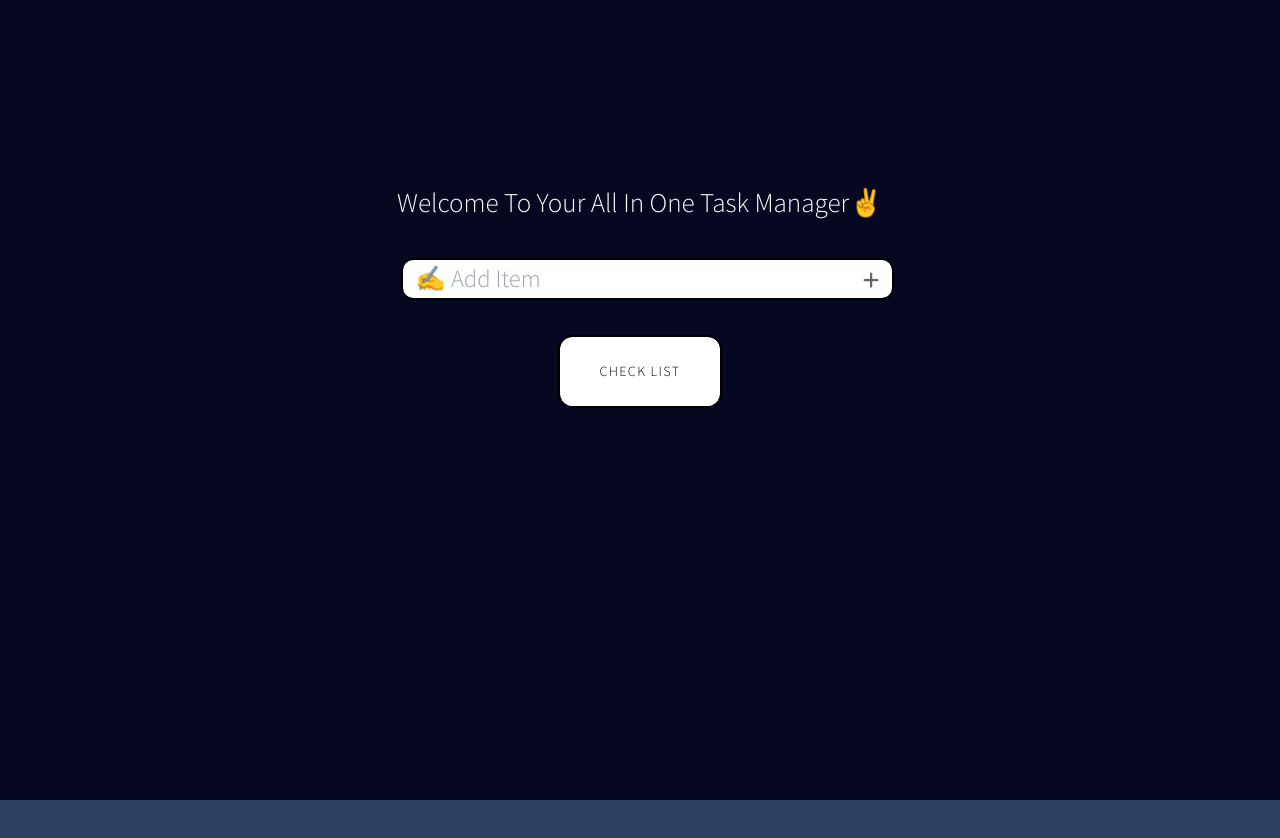
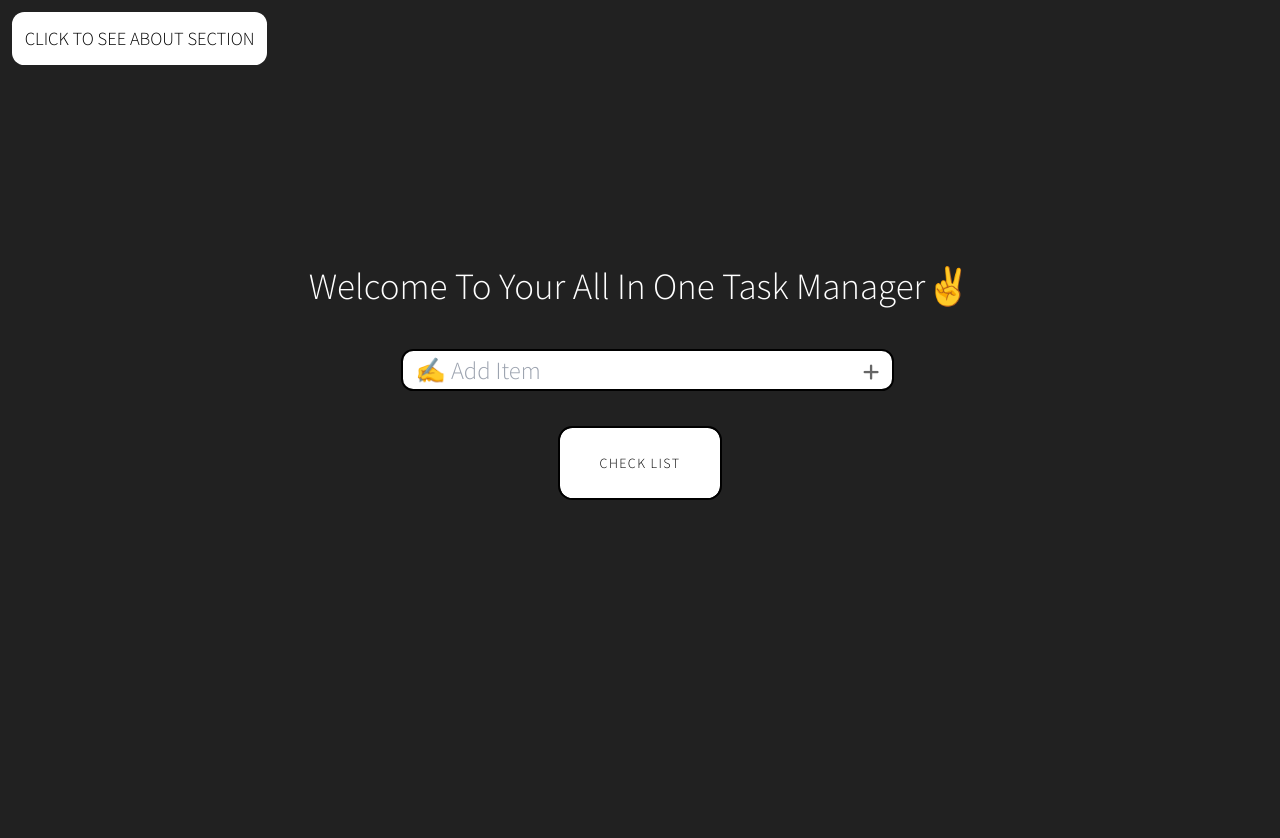
Before and after one commit to AdityaGoel0320/ReactJs-Todo-App, a React (Create React App) app: page / in a window 1280 px wide. Shown: the top 838 px of the page. Before the commit the page ends 800 px from the top, so only its background shows below. Built offline with nearby package versions, Linux system fonts and the light colour scheme.

Commit message:
added about section in code

```diff
--- a/src/App.css
+++ b/src/App.css
@@ -15,7 +15,8 @@ html {
 
 .main-div {
   min-height: 100vh;
-  background: #060822;
+  /* background: #060822; */
+  background: #212121;
   display: flex;
   justify-content: center;
   /* align-items: center; */
@@ -33,7 +34,7 @@ html {
 
 .child-div figure figcaption {
   color: #fff;
-  font-size: 2.2rem;
+  font-size: 3rem;
   padding-top: 2rem;
   text-transform: capitalize;
 }
@@ -224,14 +225,19 @@ input:focus {
 
 
 
-.z{
-  background-color: black;
-  color: white;
-  border: 1px solid #eee;
-  display: inline-block;
+.div{
+  display: flex;
+  align-items: center;
+  justify-content: center;
+  text-align: center;
+  padding: 1rem;
+  margin: 1rem;
+  text-transform: uppercase;
+  font-size: 1.5rem;
+  background-color: white;
+  color: black;
+  width: fit-content;
 }
-
-
 
 .class{
   display: none;
--- a/src/App.js
+++ b/src/App.js
@@ -101,26 +101,29 @@ function App() {
 
   }, [items])
 
+  let fnc = () => {
+    let x = document.getElementById("id")
+    let text = document.getElementById("btn")
 
-  // let fnc = () => {
-  //   let x = document.getElementById("id")
-  //   // x.style.display = "inline";
+    if (x.classList.contains("class")) {
+      x.classList.remove("class");
+      text.innerText = "Click to Close About Section"
 
+    }
+    else {
+      x.classList.add("class");
+      text.innerText = "Click to See About Section"
 
-  //   if(x.classList.contains("class")) {
-  //       x.classList.remove("class");
-  //   }
-  //   else {
-  //       x.classList.add("class");
-  //   }
-  // }
+    }
+  }
+
   return (
     <>
-      {/* <button className='z' onClick={fnc}>About this Project</button>
+         <button id='btn' className='div' onClick={fnc}>Click to See About Section</button>
       <div id='id' className="class">
+        <About />
+      </div>
 
-        <About />
-      </div> */}
       <div className="main-div">
         <div className="child-div">
           <figure>
--- a/src/Components/About.js
+++ b/src/Components/About.js
@@ -3,47 +3,61 @@ import "./about.css"
 const About = () => {
   return (
     <>
-      <div className='m-12 flex items-center justify-center flex-col gap-12'>
-        <header className='flex items-center justify-center flex-col gap-3 m-12 mb-24'>
+    <div className='about_container'>
+        <header className=''>
             <h1 className='heading'>About This Website</h1>
-          <h2>Hi there! I'm <span className='name'>Aditya Goel</span>, and I proudly present my React.js project.</h2>
+            <h3>Hi there! I'm <span className='name'>Aditya Goel</span>, and I proudly present my React.js project.</h3>
         </header>
-        <main className='flex items-center justify-center flex-col gap-3'>
-          <section className='flex  justify-center flex-col gap-3'>
-            <h2 className='sub_heading'>About the Project</h2>
-            <h3>Welcome to my React.js project! This application showcases my skills in React.js development, bringing you a dynamic and interactive user experience.</h3>
-            <h3>In this project, I've utilized various powerful React.js hooks such as useState, useEffect, useContext, among others. Additionally, I've harnessed the flexibility of JavaScript functions like filter() and map() to handle data efficiently and enhance user interactions.</h3>
+        <main className='main'>
+            <section className=''>
+                {/* <h2 className='sub_heading'>About the Project</h2> */}
+                <h3>Welcome to my React.js project! This application showcases my skills in React.js development, bringing
+                    you a dynamic and interactive user experience.</h3>
+                <h3>In this project, I've utilized various powerful React.js hooks such as useState, useEffect, useContext,
+                    among others. Additionally, I've harnessed the flexibility of JavaScript functions like filter() and
+                    map() to handle data efficiently and enhance user interactions.</h3>
             </section>
 
             <section>
                 <h2 className='sub_heading'>Main Features</h2>
-            <h3><strong>Use of local storage:</strong> One of the primary highlights of this project is the use of local storage. By using it, you can store all your tasks in local storage and access them anytime.</h3>
+                <h3><strong>Use of local storage:</strong> One of the primary highlights of this project is the use of local
+                    storage. By using it, you can store all your tasks in local storage and access them anytime.</h3>
             </section>
 
             <section>
                 <h2 className='sub_heading'>Why I Built This</h2>
-            <h3>This project has been an exciting opportunity for me to deepen my expertise in React.js and frontend web development. I wanted to challenge myself to create a user-friendly application that demonstrates my passion for building intuitive and visually appealing interfaces.</h3>
-            <h3>I hope this project inspires and serves as a testament to my dedication to delivering top-notch web solutions.</h3>
+                <h3>This project has been an exciting opportunity for me to deepen my expertise in React.js and frontend web
+                    development. I wanted to challenge myself to create a user-friendly application that demonstrates my
+                    passion for building intuitive and visually appealing interfaces.</h3>
+                <h3>I hope this project inspires and serves as a testament to my dedication to delivering top-notch web
+                    solutions.</h3>
             </section>
         </main>
         <footer>
-          <h3>I am happy to connect with you! If you have any questions or feedback, please don't hesitate to reach out. Made with ❤️ by Aditya Goel.</h3>
+            <h3 className="footer">I am happy to connect with you! If you have any questions or feedback, please don't hesitate to reach out.
+                Made with ❤️ by Aditya Goel.</h3>
         </footer>
 
         <div className='flex items-center justify-center  gap-5 m-5'>
             <a href="https://github.com/AdityaGoel0320" target="_blank" rel="noopener noreferrer" className='color-black'>
                 <i id='i' className="fa-brands fa-github"></i>
             </a>
-          <a href="https://www.linkedin.com/in/aditya-goel-286245239" target="_blank" rel="noopener noreferrer" className='color-black'>
+            <a href="https://www.linkedin.com/in/aditya-goel-286245239" target="_blank" rel="noopener noreferrer"
+                className='color-black'>
                 <i id="i" className="fa-brands fa-linkedin-in"></i>
             </a>
-          <a href="https://twitter.com/AdityaGoel0320?t=DWSov778bgHXMkyQxELrow&s=09" target="_blank" rel="noopener noreferrer" className='color-black'>
+            <a href="https://twitter.com/AdityaGoel0320?t=DWSov778bgHXMkyQxELrow&s=09" target="_blank"
+                rel="noopener noreferrer" className='color-black'>
                 <i id='i' className="fa-brands fa-x-twitter"></i>
             </a>
         </div>
+
     </div>
+    <hr className='horizontal_line' />
     </>
+
   );
-}
+};
+
 
 export default About;
--- a/src/Components/about.css
+++ b/src/Components/about.css
@@ -3,9 +3,7 @@ body {
   margin: 0;
   padding: 0;
   overflow-x: hidden;
-  background-color: #2b4162;
-  background-image: linear-gradient(315deg, #2b4162 0%, #12100e 74%);
-
+  background-color: #212121;
   color: white;
 }
 
@@ -14,22 +12,23 @@ html {
 }
 
 h1 {
-  font-size: 3rem;
+  font-size: 3.5rem;
   font-weight: 900;
   display: flex;
   align-items: center;
   justify-content: center;
+  text-transform: uppercase;
 
 }
 
-.h1 {
+/* .h1 {
   font-size: 3rem;
   height: 2.8rem;
   margin: 1rem;
   font-size: 100px;
   font-weight: 900;
   display: inline;
-}
+} */
 
 h2 {
   font-size: 3.5rem;
@@ -46,20 +45,47 @@ h4 {
 }
 
 
-
-#i{
+#i {
   font-size: 3rem;
   color: white;
   margin: 2rem;
 }
 
 
-
 #i:hover {
   color: blue;
 }
 
-.heading{
+.about_container {
+  display: flex;
+  align-items: center;
+  justify-content: center;
+  flex-direction: column;
+  gap: 3rem;
+  padding: 1.5rem;
+  text-align: center;
+
+}
+
+.main {
+  display: flex;
+  align-items: center;
+  justify-content: center;
+  flex-direction: column;
+  gap: 3.5rem;
+  text-align: center;
+}
+
+.footer {
+  display: flex;
+  align-items: center;
+  justify-content: center;
+  flex-direction: column;
+  gap: 3rem;
+  text-align: center;
+}
+
+.heading {
   text-align: center;
   text-transform: uppercase;
   font-family: Georgia, 'Times New Roman', Times, serif;
@@ -68,11 +94,12 @@ h4 {
   font-size: 4rem;
 }
 
-.name{
+.name {
   text-transform: uppercase;
   font-family: Verdana, Geneva, Tahoma, sans-serif;
 }
-.sub_heading{
+
+.sub_heading {
   text-align: center;
   text-transform: uppercase;
   font-family: 'Times New Roman', Times, serif;
@@ -80,6 +107,7 @@ font-family: Verdana, Geneva, Tahoma, sans-serif;
   margin-top: 4rem;
 
 }
+
 .heading {
   margin: 3rem;
   display: flex;
@@ -89,7 +117,6 @@ font-family: Verdana, Geneva, Tahoma, sans-serif;
   gap: 3rem;
 }
 
-
 input {
   background-color: white;
   font-size: 2rem;
@@ -98,7 +125,6 @@ input {
   border-radius: 1rem;
   padding: 1rem;
 }
-
 
 
 button {
@@ -113,24 +139,24 @@ button {
 .list {
   display: flex;
   align-items: center;
-  justify-content: center ;
+  justify-content: center;
   flex-direction: column;
 }
-svg{
+
+svg {
   color: black;
   font-size: 3rem;
 }
 
-.sub_list{
+.sub_list {
   display: flex;
   align-items: center;
-  justify-content: center ;
+  justify-content: center;
   background-color: white;
   color: black;
 }
 
 button:hover {}
-
 
 .btn {}
 
@@ -141,15 +167,15 @@ button:hover {}
 
 }
 
-
 #img {
   border: 2px solid black;
   height: 20rem;
   width: 20rem;
   border-radius: 100%;
 }
-
-
+.horizontal_line{
+  color: white;
+}
 
 
 @media (max-width : 320px) {
@@ -158,7 +184,6 @@ button:hover {}
   }
 
 }
-
 
 
 @media (min-width : 320px) and (max-width : 480px) {
@@ -182,7 +207,6 @@ button:hover {}
 
 }
 
-
 @media (min-width : 1024px) and (max-width : 1200px) {
   html {
       font-size: 71.85%;
@@ -190,7 +214,6 @@ button:hover {}
 
 }
 
-
 @media (min-width : 1201px) {
   html {
       font-size: 77%;
```
Lines whose indentation alone changed are shown as unchanged.
